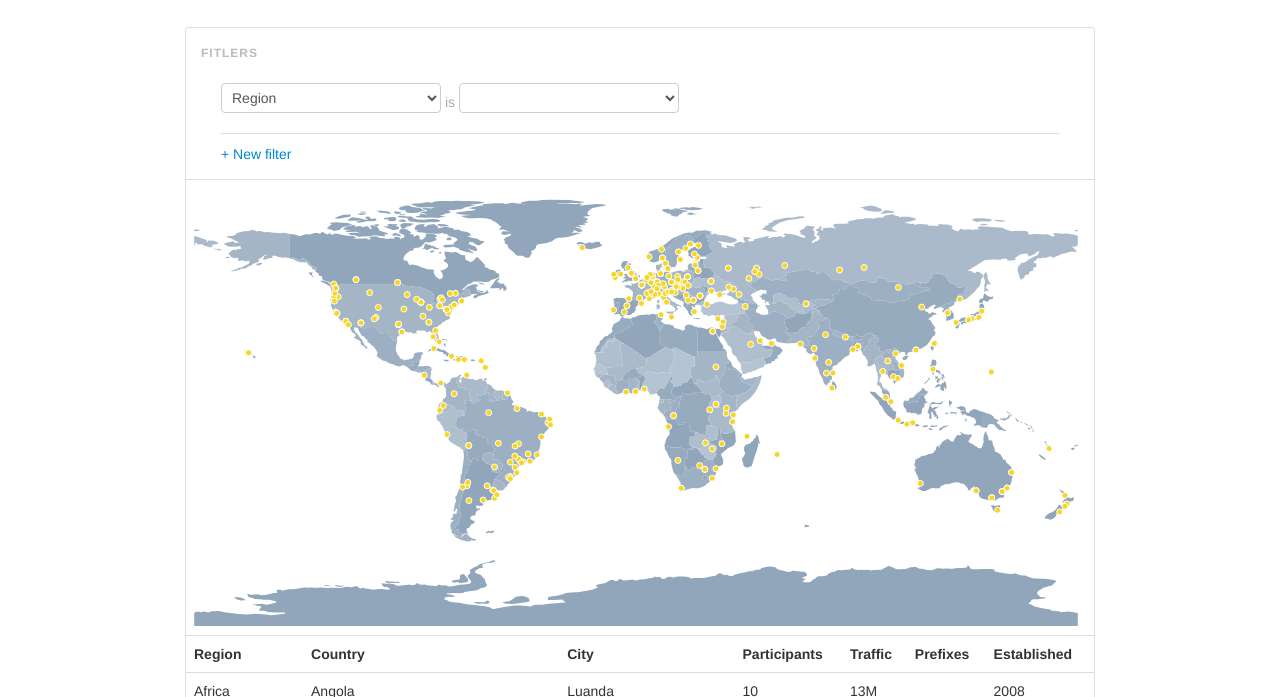
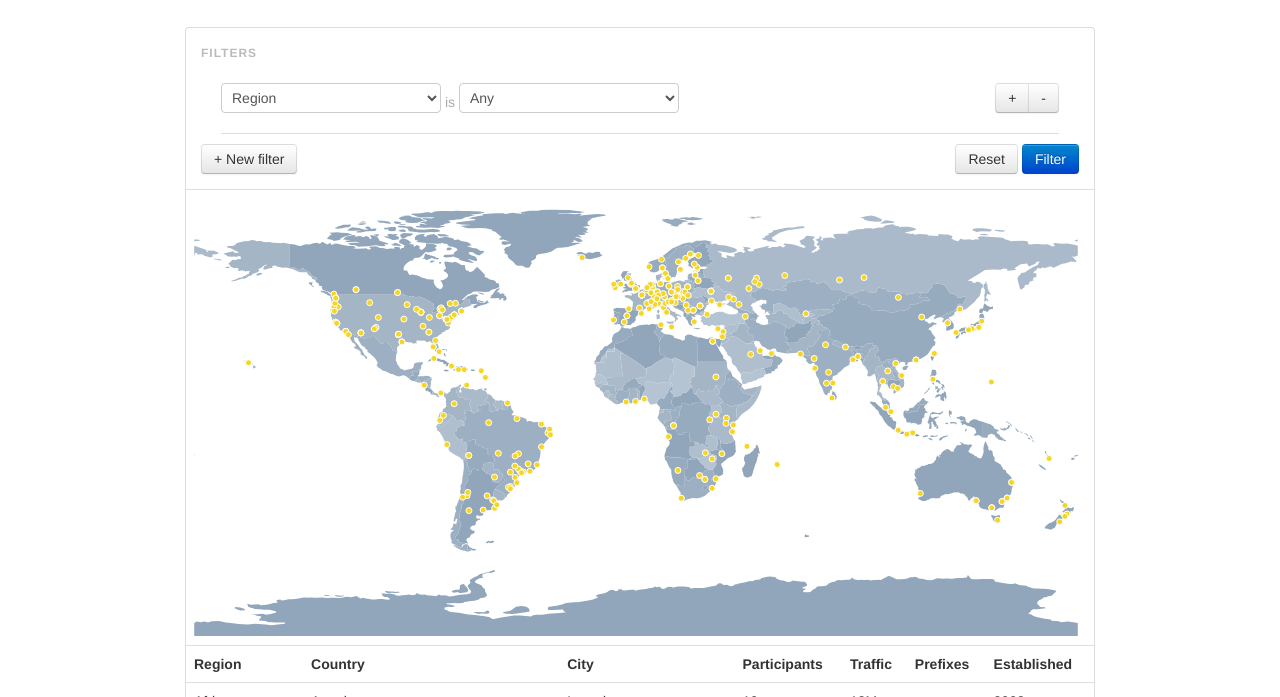
Before and after one commit to pwicks/maptable, a plain HTML site: page index.html in a window 1280 px wide. Shown: the part 103-800 px from the top of the page. Drawn offline with Linux system fonts and the light colour scheme.

Commit message:
Populated dropdown from table + delete filter

```diff
--- a/css/maptable.css
+++ b/css/maptable.css
@@ -1,5 +1,8 @@
 body {
   padding: 30px;
+}
+.clearer{
+  clear:both;
 }
 
 .country {
@@ -98,6 +101,9 @@ div.tooltip {
   border-bottom: 1px solid #DDD;
   color:#AAA;
 }
+.filter_element .verb{
+  line-height:
+}
 .plus_minus {
   float: right;
 }
--- a/index.html
+++ b/index.html
@@ -9,9 +9,14 @@
     <h1 class="page-header">IXP Directory</h1>
       <div class="container">
         <div class="filters">
-          <div class="filters_label">Fitlers</div>
+          <div class="filters_label">Filters</div>
           <div id="filters_content"></div>
-          <div id="filters_new_criteria"></div>
+          <div class="pull-right">
+            <button class="btn">Reset</button>
+            <button class="btn btn-primary">Filter</button>
+          </div>
+          <div id="filters_new_filter"></div>
+          <div class="clearer"></div>
         </div>
         <div id="map"></div>
         <div id="table"></div>
@@ -37,7 +42,7 @@
           {
             id: "countryLong",
             displayName: "Country",
-            filter: "field"
+            filter: "dropdown"
           },
           {
             id: "city",
--- a/js/maptable.js
+++ b/js/maptable.js
@@ -72,8 +72,6 @@ var MapTable = (function (d3, queue) {
         .defer(d3.json, options.map_json_path)
         .defer(d3.tsv, options.countries_name_tsv_path)
         .await(buildBaseMap);
-
-      filters = loadFilters();
     },
 
     addFilter : function(){
@@ -88,7 +86,7 @@ var MapTable = (function (d3, queue) {
     height: 450,
     map_selector: "#map",
     table_container: "#table",
-    filters_new_criteria_selector: "#filters_new_criteria",
+    filters_new_filter_selector: "#filters_new_filter",
     table_class: "table table-stripped",
     marker_class: "marker",
     tooltip_class: "tooltip",
@@ -183,9 +181,9 @@ var MapTable = (function (d3, queue) {
   renderScaledMarkers = function(){
     d3.selectAll("."+options.marker_class).each(function (d) {
         // radius
-        d3.select(this).attr("r", options.radius_point / scale_markers());gi
+        d3.select(this).attr("r", options.radius_point / scale_markers());
         // stroke
-        d3.select(this).style("stroke-width", 1 / scale_markers());gi
+        d3.select(this).style("stroke-width", 1 / scale_markers());
       }
     );
   };
@@ -268,6 +266,8 @@ var MapTable = (function (d3, queue) {
       data = buildData();
       renderTable(data);
       renderMarkers(data);
+      filters = loadFilters();
+
     });
   };
 
@@ -362,15 +362,7 @@ var MapTable = (function (d3, queue) {
         user_filters.push(row.name);
 
         updateFilterDropdowns();
-
-        if(getRemainingFilters().length == 0){
-          displayNewCriteria = "none";
-        }
-        else{
-          displayNewCriteria = "block";
-        }
-
-        document.querySelector(options.filters_new_criteria_selector).style.display = displayNewCriteria;
+        checkReachMaxFilters();
       }
     };
 
@@ -385,6 +377,8 @@ var MapTable = (function (d3, queue) {
       row = document.createElement("li");
       row.setAttribute("class", "filter_element");
 
+      appendButtons(row, filter_name);
+
       // Filter select
       filter_select = document.createElement("select");
       filter_select.setAttribute("class", "dropdown_filter");
@@ -393,7 +387,7 @@ var MapTable = (function (d3, queue) {
       filter_select.value = filter_name;
 
       filter_select.addEventListener("change", function(select){
-        changeCriteria(filter_select);
+        changeFilter(filter_select);
       });
       row.appendChild(filter_select);
 
@@ -442,6 +436,26 @@ var MapTable = (function (d3, queue) {
       }
       else{
         filter_value = document.createElement("select");
+
+        unique_values = d3.nest()
+        .key(function(d) {
+          return d[filter_name]
+        })
+        .sortKeys(d3.ascending)
+        .entries(buildData());
+
+        option = document.createElement("option");
+        option.value = "";
+        option.innerText = "Any";
+        filter_value.appendChild(option);
+
+        unique_values.forEach(function(d){
+          option = document.createElement("option");
+          option.value = d.key;
+          option.innerText = d.key;
+          filter_value.appendChild(option);
+        })
+
       }
       filter_value.setAttribute("class", "input_value");
 
@@ -475,7 +489,7 @@ var MapTable = (function (d3, queue) {
       filter_range.parentNode.querySelector(".input_value").style.display = displayValue;
     };
 
-    changeCriteria = function(select) {
+    changeFilter = function(select) {
       var li, new_filter_name, new_li, old_filter_index, old_filter_name;
       li = select.parentNode;
       old_filter_name = select.getAttribute("data-current");
@@ -505,6 +519,7 @@ var MapTable = (function (d3, queue) {
         filter_select.value = filter_name;
       };
     };
+
     appendOptions = function(select, data, default_value){
       data.forEach(function(f){
         // Filter select
@@ -523,13 +538,74 @@ var MapTable = (function (d3, queue) {
       });
     };
 
+    appendButtons = function(li, filter_name){
+      btn_group = document.createElement("div");
+      btn_group.setAttribute("class", "btn-group pull-right");
+
+      btn_plus = document.createElement("div");
+      btn_plus.setAttribute("class", "btn btn-plus");
+      btn_plus.innerText = "+";
+      btn_plus.addEventListener("click", function(){
+        plusFilter(li);
+      });
+      btn_group.appendChild(btn_plus);
+
+
+      btn_minus = document.createElement("div");
+      btn_minus.setAttribute("class", "btn btn-minus");
+      btn_minus.innerText = "-";
+      btn_minus.addEventListener("click", function(){
+        minusFilter(li);
+      });
+      btn_group.appendChild(btn_minus);
+
+      li.appendChild(btn_group);
+    }
+
+    plusFilter = function(after_element) {
+      var row;
+      if (after_element == null) {
+        after_element = '';
+      }
+      row = buildRow();
+      if (after_element === '') {
+        document.querySelector('#filters_content').appendChild(row.node);
+      } else {
+        after_element.parentNode.insertBefore(row.node, after_element.nextSibling);
+      }
+      user_filters.push(row.name);
+      updateFilterDropdowns();
+    };
+
+    minusFilter = function(li){
+      filter_name = document.querySelector(".dropdown_filter").value;
+      li.remove();
+      filter_index = user_filters.indexOf(filter_name);
+      user_filters.splice(filter_index, 1);
+
+      updateFilterDropdowns();
+      checkReachMaxFilters();
+    };
+
+    checkReachMaxFilters = function(){
+      if(getRemainingFilters().length == 0){
+        displayNewFilter = "none";
+      }
+      else{
+        displayNewFilter = "block";
+      }
+
+      document.querySelector(options.filters_new_filter_selector).style.display = displayNewFilter;
+    };
+
     appendNewFilter = function(){
-      document.querySelector(options.filters_new_criteria_selector).innerHTML = "";
-      add_filter_link = document.createElement("a");
+      document.querySelector(options.filters_new_filter_selector).innerHTML = "";
+      add_filter_link = document.createElement("button");
+      add_filter_link.setAttribute("class", "btn");
       add_filter_link.innerText = "+ New filter";
       add_filter_link.addEventListener("click", methods.newFilter);
 
-      document.querySelector(options.filters_new_criteria_selector).appendChild(add_filter_link);
+      document.querySelector(options.filters_new_filter_selector).appendChild(add_filter_link);
     }
 
     appendNewFilter();
```
